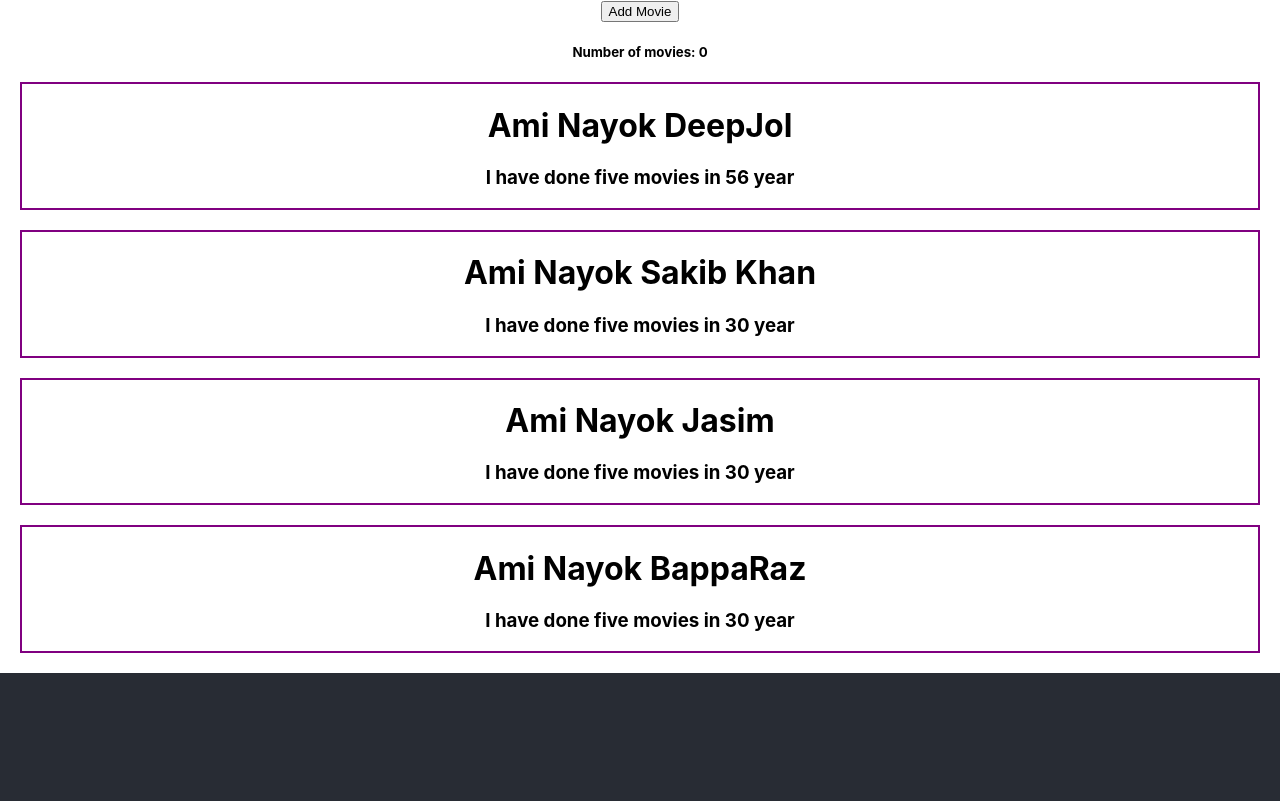
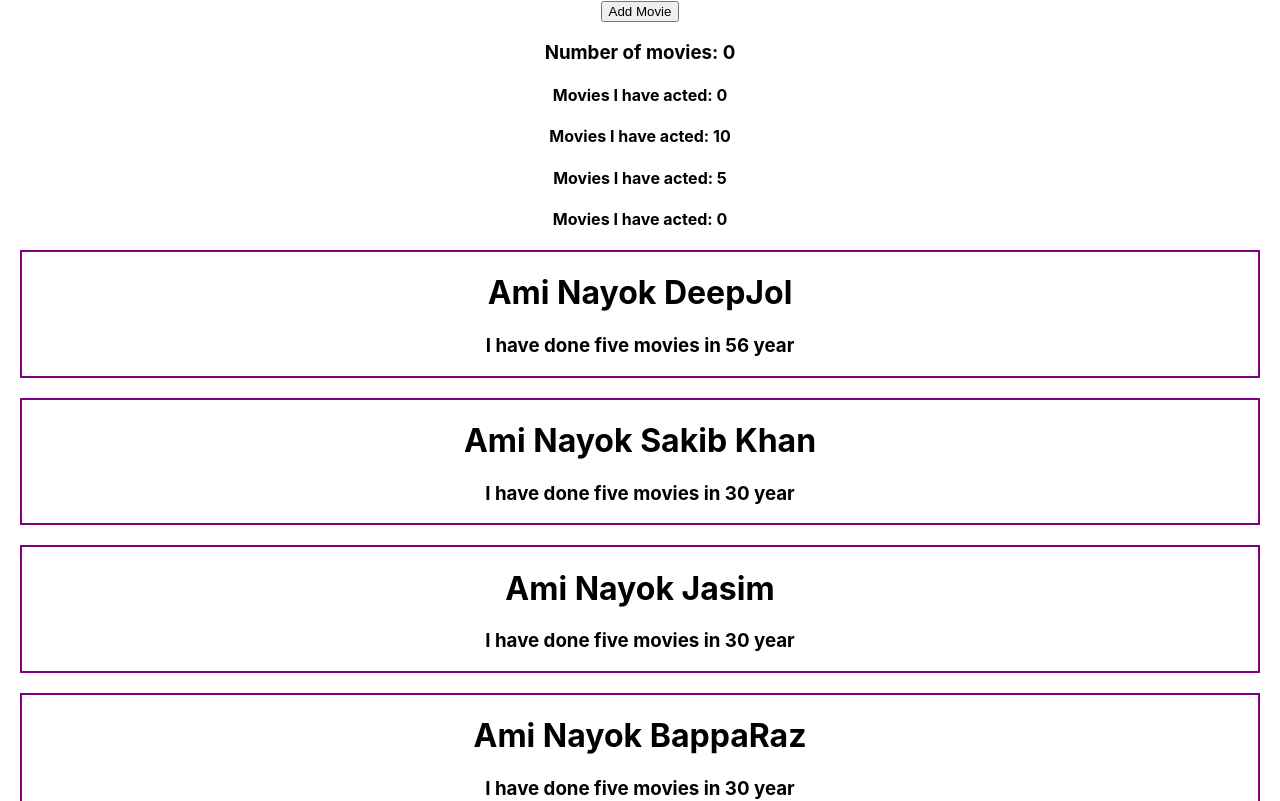
Before and after one commit to ariful4966/programmingHero-course-revesion, a React (Create React App) app: page / in a window 1280 px wide. Shown: the top 801 px of the page. Built offline with nearby package versions, Linux system fonts and the light colour scheme.

Commit message:
how react works virtual dom diff algorithm fiber 33.9

```diff
--- a/src/App.js
+++ b/src/App.js
@@ -19,13 +19,23 @@
 }
 
 function MovieCounter() {
-  const [count, setCount] = useState(0)
+  let [count, setCount] = useState(0)
+
+  const handleClick = () => setCount(count + 1)
   return (
     <div>
-      <button>Add Movie</button>
-      <h5>Number of movies: {count}</h5>
+      <button onClick={handleClick}>Add Movie</button>
+      <h3>Number of movies: {count}</h3>
+      <MovieDisplay movies={count}></MovieDisplay>
+      <MovieDisplay movies={count + 10}></MovieDisplay>
+      <MovieDisplay movies={count + 5}></MovieDisplay>
+      <MovieDisplay movies={count}></MovieDisplay>
     </div>
   )
+}
+
+function MovieDisplay(props) {
+  return <h4>Movies I have acted: {props.movies}</h4>
 }
 
 function Nayok(props) {
```
Also changed, not shown: 1 other file (tests, documents, lock files or other folders).
